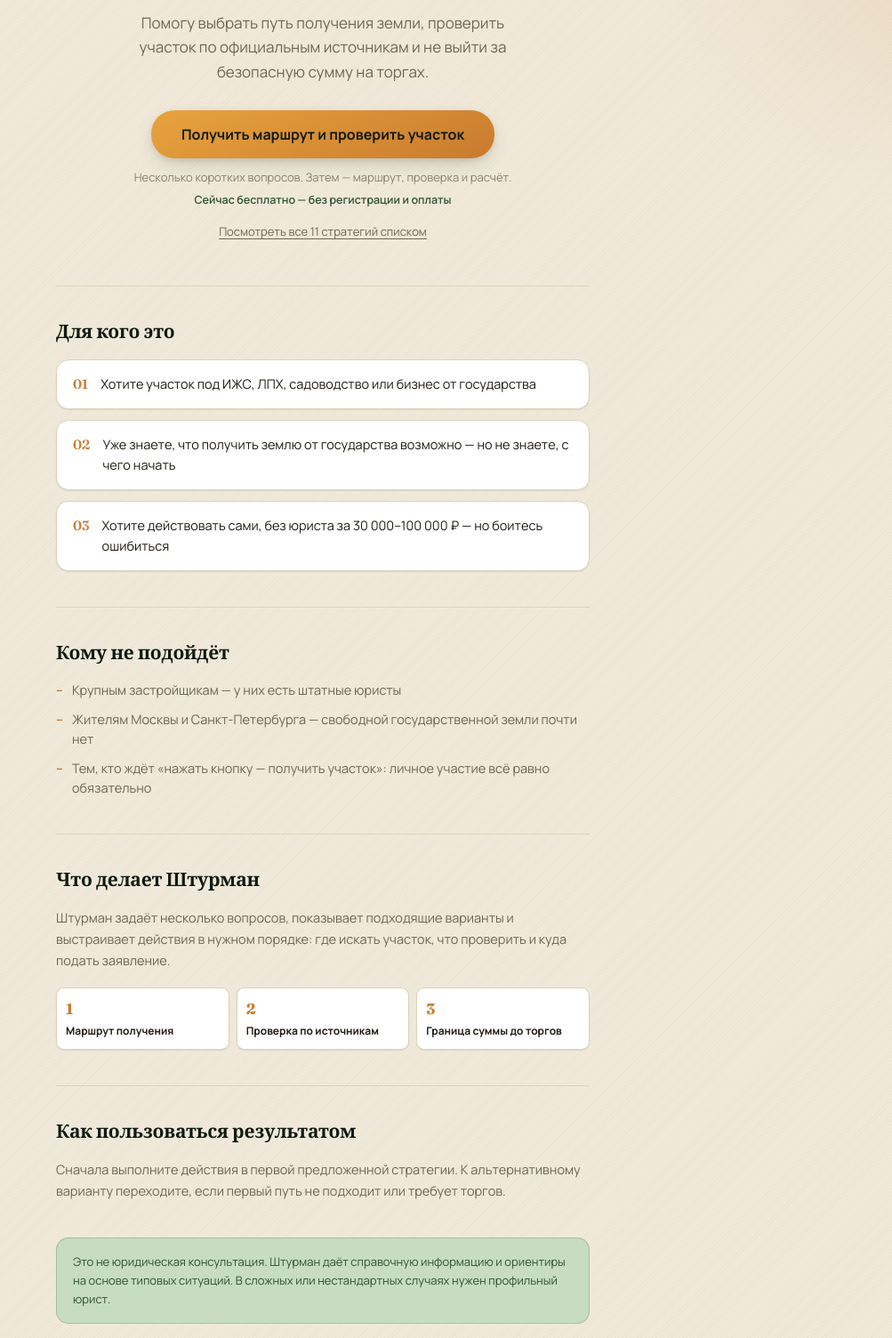
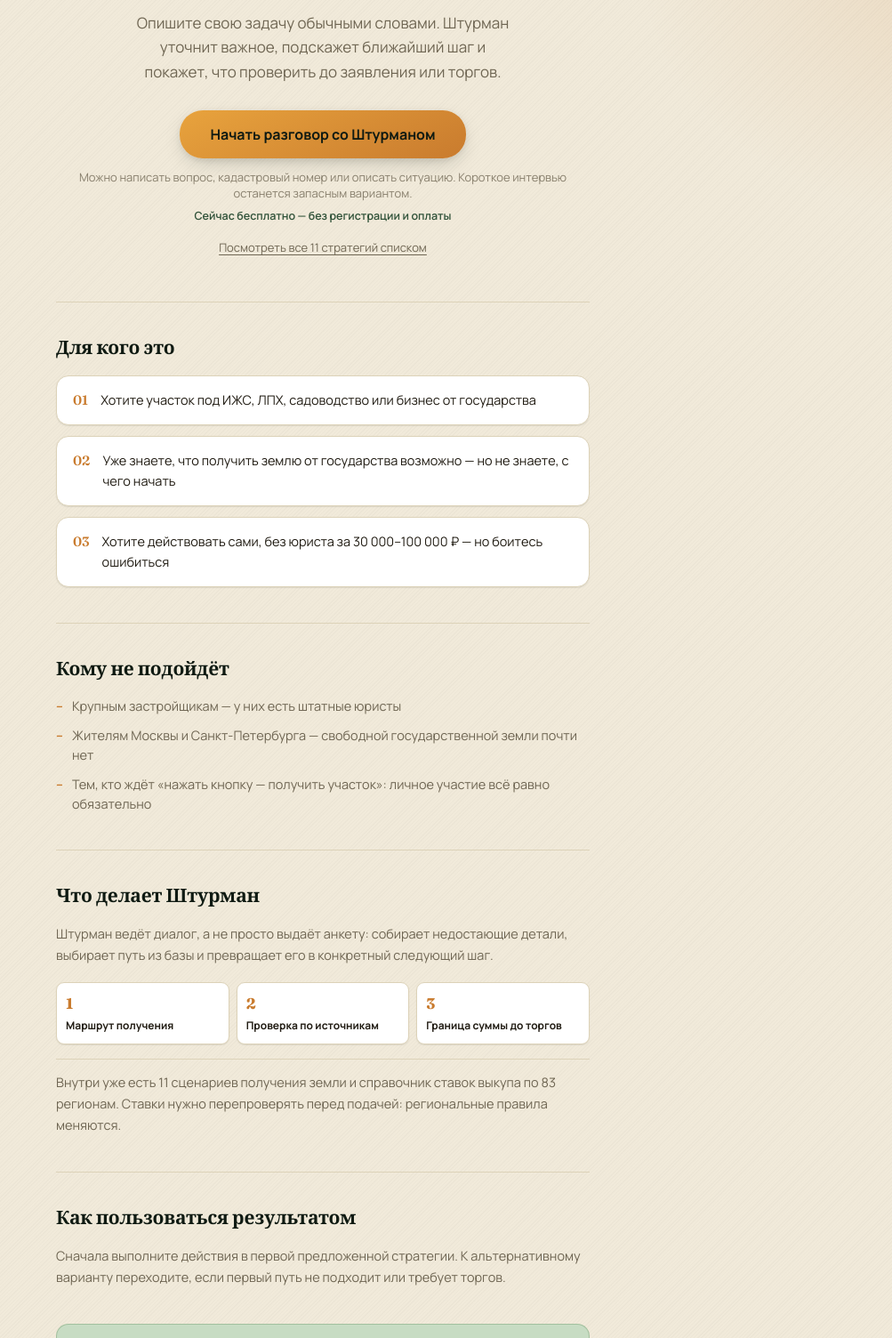
Before and after one commit to stolarovamarina16-ship-it/zemelniy-shturman, a website: page app/index.html in a window 1280 px wide. Shown: the part 261-1765 px from the top of the page at 89% size, without its empty margins (277-1280 px from the left). Drawn offline with Linux system fonts and the light colour scheme.

Commit message:
feat: make Zemelniy Shturman a conversational land agent

```diff
--- a/app/index.html
+++ b/app/index.html
@@ -39,12 +39,12 @@
 
       <h1 class="landing-title">Земельный Штурман</h1>
       <p class="landing-lead">
-        Помогу выбрать путь получения земли, проверить участок по официальным источникам
-        и не выйти за безопасную сумму на торгах.
+        Опишите свою задачу обычными словами. Штурман уточнит важное, подскажет
+        ближайший шаг и покажет, что проверить до заявления или торгов.
       </p>
 
-      <button class="landing-cta" id="landing-start">Получить маршрут и проверить участок</button>
-      <p class="landing-hint">Несколько коротких вопросов. Затем — маршрут, проверка и расчёт.</p>
+      <button class="landing-cta" id="landing-start">Начать разговор со Штурманом</button>
+      <p class="landing-hint">Можно написать вопрос, кадастровый номер или описать ситуацию. Короткое интервью останется запасным вариантом.</p>
       <p class="landing-free">Сейчас бесплатно — без регистрации и оплаты</p>
 
       <a class="landing-secondary-link" href="strategies.html">Посмотреть все 11 стратегий списком</a>
@@ -77,13 +77,14 @@
       </section>
 
       <section class="landing-block landing-trust">
-          <h2>Что делает Штурман</h2>
-        <p>Штурман задаёт несколько вопросов, показывает подходящие варианты и выстраивает действия в нужном порядке: где искать участок, что проверить и куда подать заявление.</p>
+        <h2>Что делает Штурман</h2>
+        <p>Штурман ведёт диалог, а не просто выдаёт анкету: собирает недостающие детали, выбирает путь из базы и превращает его в конкретный следующий шаг.</p>
         <div class="decision-points" aria-label="Результат работы Штурмана">
           <div><strong>1</strong><span>Маршрут получения</span></div>
           <div><strong>2</strong><span>Проверка по источникам</span></div>
           <div><strong>3</strong><span>Граница суммы до торгов</span></div>
         </div>
+        <p class="landing-data-note">Внутри уже есть 11 сценариев получения земли и справочник ставок выкупа по 83 регионам. Ставки нужно перепроверять перед подачей: региональные правила меняются.</p>
       </section>
 
       <section class="landing-block landing-author">
```
